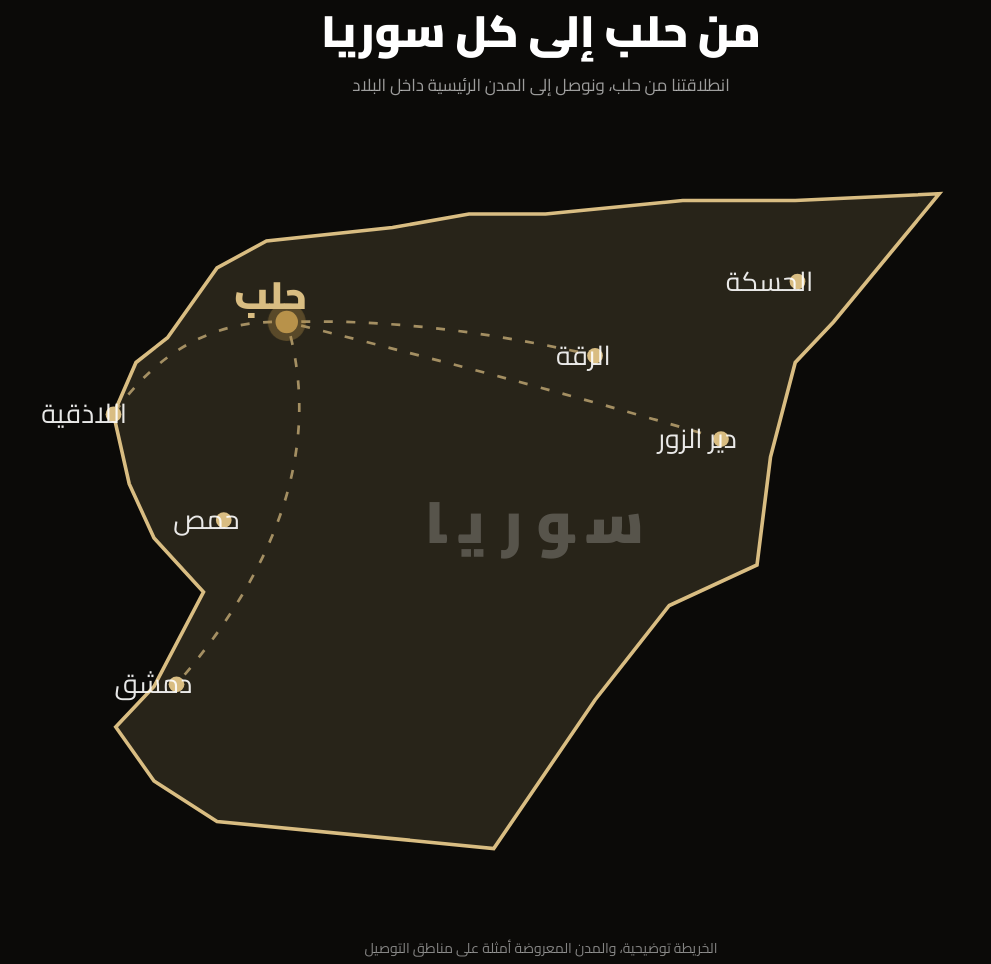
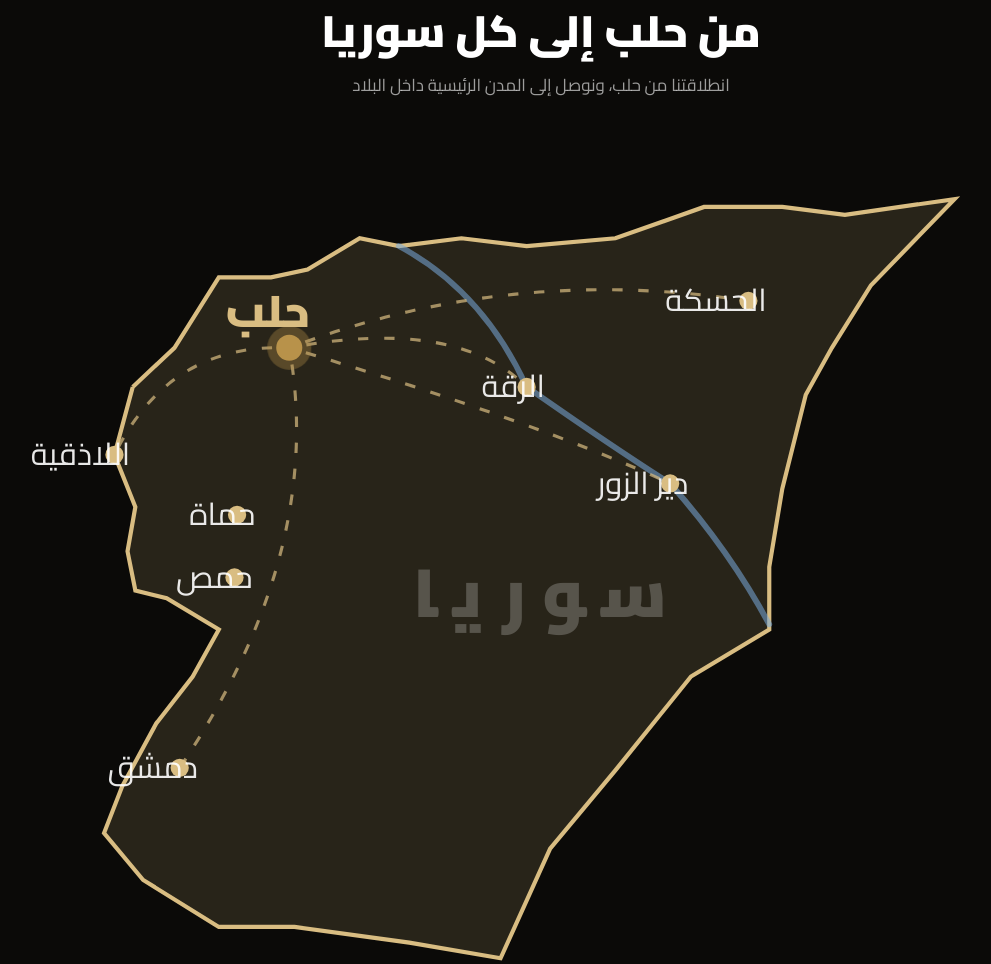
Before and after one commit to Ahmad897m/Drub-store, a plain HTML site: page index.html in a window 1280 px wide. Shown: the part 5425-6389 px from the top of the page, without its empty margins (99-1090 px from the left). Drawn offline with Linux system fonts and the light colour scheme.

Commit message:
Refine Syria map outline, add Euphrates, more cities
Co-Authored-By: Claude Haiku 5.5 <noreply@anthropic.com>
Claude-Session: https://claude.ai/code/session_01SZnuzqvgTtsXC6pxn5zzHN

```diff
--- a/index.html
+++ b/index.html
@@ -175,42 +175,49 @@
       <p>انطلاقتنا من حلب، ونوصل إلى المدن الرئيسية داخل البلاد</p>
     </div>
     <div class="map-box" id="map-box">
-      <svg viewBox="0 0 400 330" xmlns="http://www.w3.org/2000/svg" role="img" aria-label="خريطة سوريا ومواقع التوصيل">
+      <svg viewBox="0 0 345 320" xmlns="http://www.w3.org/2000/svg" role="img" aria-label="خريطة سوريا ومواقع التوصيل">
         <!-- شكل تقريبي لحدود سوريا (توضيحي وليس دقيقاً بالمقياس) -->
         <path class="syria-shape" pathLength="1"
-          d="M10,113 L20,90 L34,79 L56,48 L78,36 L134,30 L168,24 L202,24 L263,18 L313,18 L377,15 L330,72 L313,90 L302,132 L296,180 L257,198 L224,240 L179,306 L56,294 L28,276 L11,252 L28,234 L50,192 L28,168 L17,144 Z"/>
+          d="M16,87 L32,72 L49,45 L69,45 L83,42 L103,30 L118,33 L142,30 L167,33 L201,30 L235,18 L265,18 L289,21 L331,15 L299,48 L284,72 L274,90 L265,126 L260,156 L260,180 L230,198 L201,234 L176,264 L157,306 L122,300 L78,294 L49,294 L20,276 L5,258 L12,240 L25,216 L39,198 L49,180 L29,168 L17,165 L14,150 L17,133 L9,113 L16,87 Z"/>
 
-        <text class="map-label" x="200" y="170" text-anchor="middle">سوريا</text>
+        <text class="map-label" x="175" y="175" text-anchor="middle">سوريا</text>
+
+        <!-- نهر الفرات (توضيحي) -->
+        <path class="river" d="M118,33 Q150,50 167,87 Q200,110 222,124 Q245,150 260,178"/>
 
         <!-- مسارات التوصيل من حلب -->
-        <path class="route" d="M87,72 Q110,150 38,233"/>
-        <path class="route" d="M87,72 Q40,70 10,113"/>
-        <path class="route" d="M87,72 Q150,70 224,87"/>
-        <path class="route" d="M87,72 Q200,100 280,124"/>
+        <path class="route" d="M76,72 Q90,150 34,233"/>
+        <path class="route" d="M76,72 Q30,70 9,113"/>
+        <path class="route" d="M76,72 Q140,60 167,87"/>
+        <path class="route" d="M76,72 Q170,100 222,124"/>
+        <path class="route" d="M76,72 Q160,40 252,54"/>
 
         <!-- المدن -->
-        <circle class="city" cx="10" cy="113" r="3.5"/>
-        <text class="city-label" x="16" y="117">اللاذقية</text>
+        <circle class="city" cx="9" cy="113" r="3.5"/>
+        <text class="city-label" x="15" y="117">اللاذقية</text>
 
-        <circle class="city" cx="59" cy="160" r="3.5"/>
-        <text class="city-label" x="66" y="164">حمص</text>
+        <circle class="city" cx="56" cy="136" r="3.5"/>
+        <text class="city-label" x="63" y="140">حماة</text>
 
-        <circle class="city" cx="38" cy="233" r="3.5"/>
-        <text class="city-label" x="45" y="237">دمشق</text>
+        <circle class="city" cx="55" cy="160" r="3.5"/>
+        <text class="city-label" x="62" y="164">حمص</text>
 
-        <circle class="city" cx="224" cy="87" r="3.5"/>
-        <text class="city-label" x="231" y="91">الرقة</text>
+        <circle class="city" cx="34" cy="233" r="3.5"/>
+        <text class="city-label" x="41" y="237">دمشق</text>
 
-        <circle class="city" cx="280" cy="124" r="3.5"/>
-        <text class="city-label" x="287" y="128">دير الزور</text>
+        <circle class="city" cx="167" cy="87" r="3.5"/>
+        <text class="city-label" x="174" y="91">الرقة</text>
 
-        <circle class="city" cx="314" cy="54" r="3.5"/>
-        <text class="city-label" x="321" y="58">الحسكة</text>
+        <circle class="city" cx="222" cy="124" r="3.5"/>
+        <text class="city-label" x="229" y="128">دير الزور</text>
+
+        <circle class="city" cx="252" cy="54" r="3.5"/>
+        <text class="city-label" x="259" y="58">الحسكة</text>
 
         <!-- حلب: نقطة الانطلاق -->
-        <circle class="home-ping" cx="87" cy="72" r="5"/>
-        <circle class="home-dot" cx="87" cy="72" r="5"/>
-        <text class="home-label" x="96" y="66">حلب</text>
+        <circle class="home-ping" cx="76" cy="72" r="5"/>
+        <circle class="home-dot" cx="76" cy="72" r="5"/>
+        <text class="home-label" x="84" y="64">حلب</text>
       </svg>
     </div>
     <p class="map-note">الخريطة توضيحية، والمدن المعروضة أمثلة على مناطق التوصيل</p>
--- a/style.css
+++ b/style.css
@@ -254,6 +254,11 @@ header.scrolled { background: rgba(20,18,15,.92); backdrop-filter: blur(10px); b
 .home-ping { fill: rgba(184,146,74,.5); transform-box: fill-box; transform-origin: center; animation: ping 2.2s ease-out infinite; }
 @keyframes ping { 0% { transform: scale(1); opacity: .9; } 100% { transform: scale(4); opacity: 0; } }
 .home-label { fill: var(--gold-soft); font-size: 17px; font-weight: 900; font-family: "Cairo", sans-serif; }
+.river {
+  fill: none; stroke: rgba(120,170,220,.55); stroke-width: 2.2; stroke-linecap: round;
+  stroke-dasharray: 300; stroke-dashoffset: 300; transition: stroke-dashoffset 3s .8s var(--ease);
+}
+.map-box.in .river { stroke-dashoffset: 0; }
 .route {
   fill: none; stroke: var(--gold-soft); stroke-width: 1.2; stroke-dasharray: 4 6; opacity: 0;
   animation: flow 1.6s linear infinite; transition: opacity 1s 1.8s;
@@ -326,6 +331,6 @@ footer .logo { color: #fff; font-size: 24px; margin-bottom: 8px; }
 @media (prefers-reduced-motion: reduce) {
   *, *::before, *::after { animation: none !important; transition: none !important; }
   .reveal { opacity: 1; transform: none; }
-  .syria-shape { stroke-dashoffset: 0; }
+  .syria-shape, .river { stroke-dashoffset: 0; }
   .city, .city-label, .route { opacity: 1; }
 }
```
